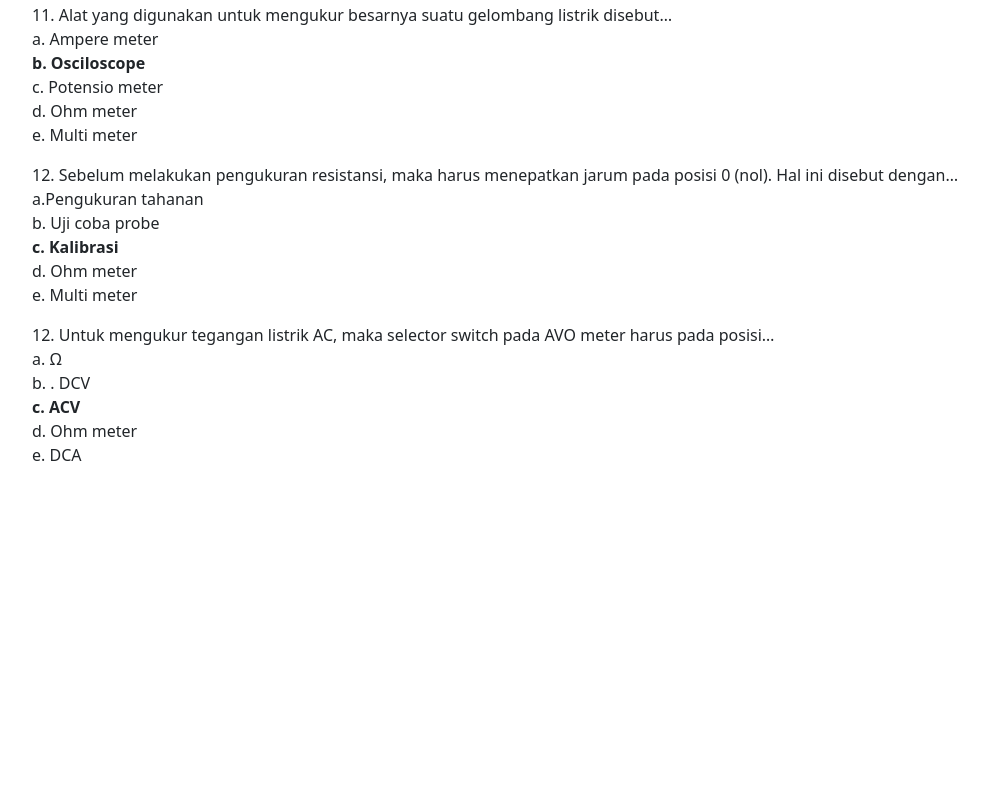
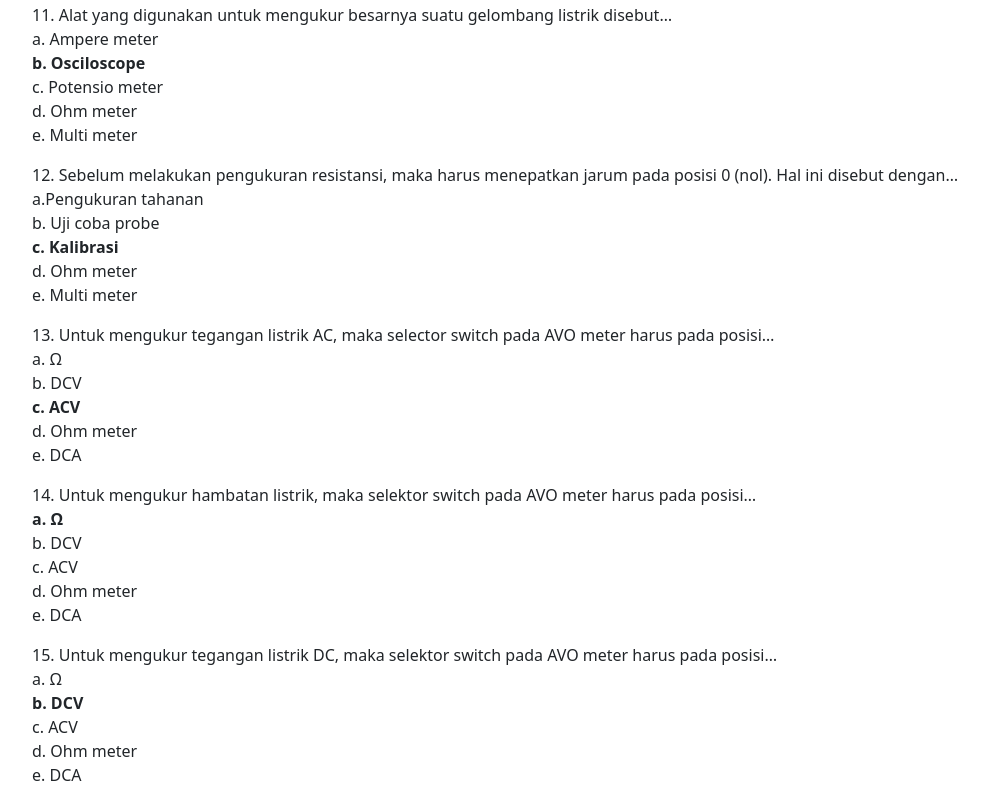
Before and after one commit to adiajahhh/adiajahhh.github.io, a plain HTML site: page soalalatukur/index.html in a window 1280 px wide. Shown: the part 1702-2505 px from the top of the page, without its empty margins (50-1038 px from the left). Before the commit the page ends 2185 px from the top, so only its background shows below. Drawn offline with nearby package versions, Linux system fonts and the light colour scheme.

Commit message:
Update index.html

```diff
--- a/soalalatukur/index.html
+++ b/soalalatukur/index.html
@@ -107,10 +107,26 @@ d. Ohm meter <br>
 e. Multi meter <br>
 </p>
    <p>
-12. Untuk mengukur tegangan listrik AC, maka selector switch pada AVO meter harus pada posisi…<br>
+13. Untuk mengukur tegangan listrik AC, maka selector switch pada AVO meter harus pada posisi…<br>
 a. Ω <br>
-b. . DCV<br>
+b. DCV<br>
 <b>c. ACV</b> <br>
+d. Ohm meter <br>
+e. DCA <br>
+</p>
+  <p>
+14. Untuk mengukur hambatan listrik, maka selektor switch pada AVO meter harus pada posisi…<br>
+<b>a. Ω</b> <br>
+b. DCV<br>
+c. ACV <br>
+d. Ohm meter <br>
+e. DCA <br>
+</p>
+   <p>
+15. Untuk mengukur tegangan listrik DC, maka selektor switch pada AVO meter harus pada posisi…<br>
+a. Ω <br>
+<b>b. DCV</b> <br>
+c. ACV <br>
 d. Ohm meter <br>
 e. DCA <br>
 </p>
```
